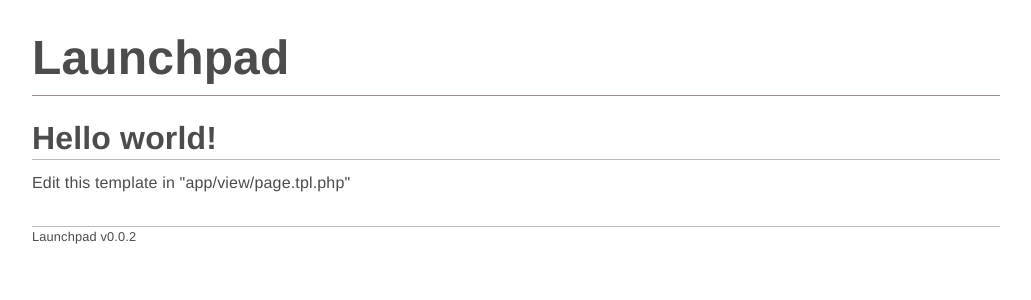
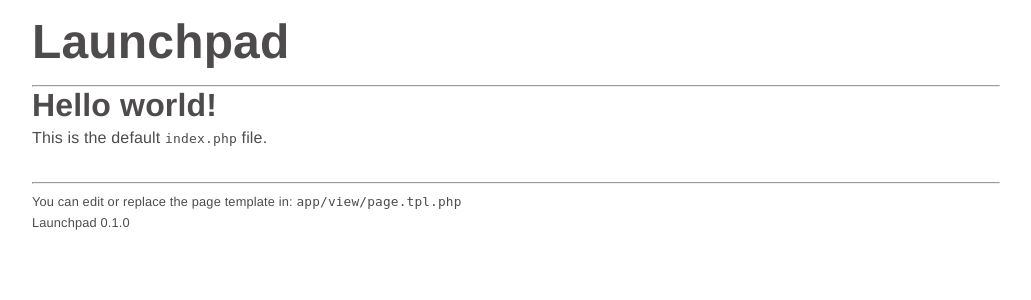
Before and after one commit to moonbench/launchpad, a PHP site: page / in a window 1280 px wide. Shown: the top 300 px of the page, without its empty margins (124-1155 px from the left). Run offline with PHP 8.4, Linux system fonts and the light colour scheme.

Commit message:
Cleanup styles and import new mistdrop

```diff
--- a/src/app/view/page.tpl.php
+++ b/src/app/view/page.tpl.php
@@ -1,7 +1,16 @@
+<?
+$title = "Launchpad";
+if($data->title) $title = $data->title . " - " . $title;
+?>
 <!DOCTYPE html>
 <html>
   <head>
-    <title>Launchpad</title>
+    <title><?= $title ?></title>
+
+    <meta charset="utf-8" />
+<? if(isset($data->description)): ?>
+    <meta name="description" content="<?= clean($data->description) ?>">
+<? endif; ?>
 
     <link rel="stylesheet" href="css/mistdrop.css" />
     <link rel="stylesheet" href="css/page.css" />
@@ -14,18 +23,18 @@
       <div id="header">
         <h1>Launchpad</h1>
       </div>
-
-      <hr class="hidden">
+      <hr>
 
       <div id="body">
-        <?= $data->body ?>
-       Edit this template in "app/view/page.tpl.php"
+       <?= $data->body ?>
       </div>
-
-      <hr class="hidden">
+      <hr>
 
       <div id="footer">
-        Launchpad v0.0.2
+        <div>
+          You can edit or replace the page template in: <code>app/view/page.tpl.php</code>
+        </div>
+        Launchpad 0.1.0
       </div>
     </div>
   </body>
--- a/src/css/mistdrop.css
+++ b/src/css/mistdrop.css
@@ -1,22 +1,16 @@
 /**
  * MistDrop
  * --------
- * Version: 0.2.1
+ * Version: 0.3.0
  */
 
 
 /**
  * Global styles
  */
-*,
-*:after,
-*:before {
-    box-sizing: inherit;
-}
+*, *:after, *:before { box-sizing: inherit; }
 
-html {
-    box-sizing: border-box;
-}
+html { box-sizing: border-box; }
 
 body {
     background-color: #FFF;
@@ -28,18 +22,13 @@ body {
     line-height: 1.3em;
 }
 
+
 /**
  * Element styles
  */
-a {
-    color: #009;
-}
-a:focus {
-    color: #1eb2bd;
-}
-a:active {
-    color: #427cad;
-}
+a { color: #009; }
+a:focus { color: #1eb2bd; }
+a:active { color: #427cad; }
 
 blockquote {
     border-left: 2px solid #cfd8dd;
@@ -47,7 +36,6 @@ blockquote {
     margin: 2em 0;
 }
 
-.button,
 button,
 input[type='button'],
 input[type='reset'],
@@ -61,7 +49,7 @@ input[type='submit'] {
     vertical-align: top;
     color: #000;
 }
-.button:focus,
+
 button:focus,
 input[type='button']:focus,
 input[type='reset']:focus,
@@ -74,7 +62,6 @@ pre > code {
     display: block;
     white-space: pre;
 }
-
 pre {
     border-left: 2px solid #cfd8dd;
     padding: 0.6em 1.6em;
@@ -82,50 +69,26 @@ pre {
     background-color: #EEE;
 }
 
-input[type='email'],
-input[type='number'],
-input[type='password'],
-input[type='search'],
-input[type='tel'],
-input[type='text'],
-input[type='url'],
-textarea,
-select {
-    -webkit-appearance: none;
-    -moz-appearance: none;
-    appearance: none;
+input, textarea, select {
     border: 1px solid #D4D4D4;
     padding: 0.5em 0.4em;
     vertical-align: top;
+    font-family: 'Helvetica Neue', 'Helvetica', 'Arial', sans-serif;
+    font-size: 1em;
+    letter-spacing: 0.01em;
 }
-
-input[type='email']:focus,
-input[type='number']:focus,
-input[type='password']:focus,
-input[type='search']:focus,
-input[type='tel']:focus,
-input[type='text']:focus,
-input[type='url']:focus,
+input:focus,
 textarea:focus,
 select:focus {
     border: 1px solid #83807d;
     background-color: #FFF;
+    box-shadow: 1px 1px 2px inset rgba(0,0,0,0.18);
 }
 
-.button[disabled],
-.button.disabled,
+input[disabled],
 button[disabled],
-input[disabled],
-input[disabled],
-input[disabled],
 textarea[disabled],
-select[disabled],
-.button[disabled]:focus,
-.button.disabled:focus,
-button[disabled]:focus,
-input[disabled]:focus,
-input[disabled]:focus,
-input[disabled]:focus{
+select[disabled]{
     outline: 0;
     color: #999;
     text-decoration: none;
@@ -133,46 +96,17 @@ input[disabled]:focus{
     background-color: #DDD;
 }
 
-input[type='checkbox'],
-input[type='radio'] {
-  display: inline;
-}
-
-
-
 h1, h2, h3, h4, h5, h6 {
     margin: 0 0 0.4em 0;
-    min-height: 1em;
-    border-bottom: 1px solid #998F8F;
 }
-h1 {
-    font-size: 3em;
-}
-h2 {
-    font-size: 2em;
-    border-bottom-color: #BFB6B6;;
-}
-h3 {
-    font-size: 1.75em;
-    border-bottom-color: #C8BFBF;;
-}
-h4 {
-    font-size: 1.5em;
-    border-bottom-color: #DAD4D4;
-}
-h5 {
-    font-size: 1.25em;
-    border-bottom-color: #E9E4E4;
-}
-h6 {
-    font-size: 1.1em;
-    border-bottom-color: #EEE;
-}
+h1 { font-size: 3em; }
+h2 { font-size: 2em; }
+h3 { font-size: 1.75em; }
+h4 { font-size: 1.5em; }
+h5 { font-size: 1.25em; }
+h6 { font-size: 1.1em; }
 
-img {
-    max-width: 100%;
-}
-
+img { max-width: 100%; }
 
 
 /**
@@ -184,15 +118,9 @@ img {
     clear: both;
 }
 
-.hidden {
-    display: none;
-}
+.hidden { display: none; }
 
-.success,
-.warn,
-.error {
-    padding: 0.2em 0.3em;
-}
+.success, .warn, .error { padding: 0.2em 0.3em; }
 .success {
     background-color: #cff6cb;
     border: 1px solid #82cc55;
@@ -201,7 +129,6 @@ img {
     background-color: #f6efcb;
     border: 1px solid #ccbe55;
 }
-
 .error {
     background-color: #f6dacb;
     border: 1px solid #cc6e55;
--- a/src/css/page.css
+++ b/src/css/page.css
@@ -8,10 +8,9 @@
 #body,
 #header,
 #footer {
-    margin: 1em 0 2em 0;
+    margin: 0 0 2em 0;
 }
 
 #footer {
-    border-top: 1px solid #BCBCBC;
     font-size: 0.8rem;
 }
--- a/src/index.php
+++ b/src/index.php
@@ -1,5 +1,8 @@
 <?php
 require "app/main.php";
 
-render("page", ["body" => "<h2>Hello world!</h2>"]);
+render("page", [
+  "body" => "<h2>Hello world!</h2><div>This is the default <code>index.php</code> file.</div>",
+  "title" => "Home",
+]);
 ?>
```
